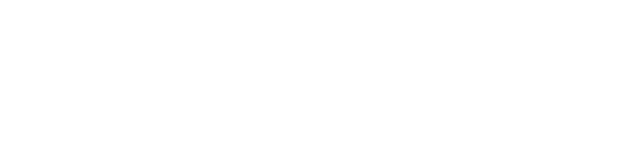
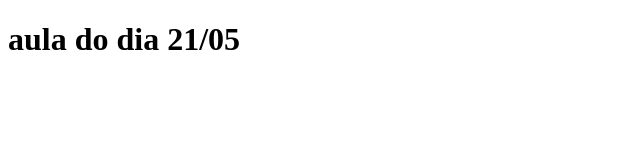
Before and after one commit to JulioUnifor063/vercel2105, a website: page src/public/index.html in a window 1280 px wide. Shown: the whole page, without its empty margins (0-640 px from the left). Drawn offline with Linux system fonts and the light colour scheme.

Commit message:
subir pro vercel agora vai

```diff
--- a/src/public/index.html
+++ b/src/public/index.html
@@ -6,6 +6,6 @@
     <title>aula do dia 21/05</title>
 </head>
 <body>
-
+    <h1>aula do dia 21/05</h1>
 </body>
 </html>
```
Also changed, not shown: package.json (+5 -2 lines).
